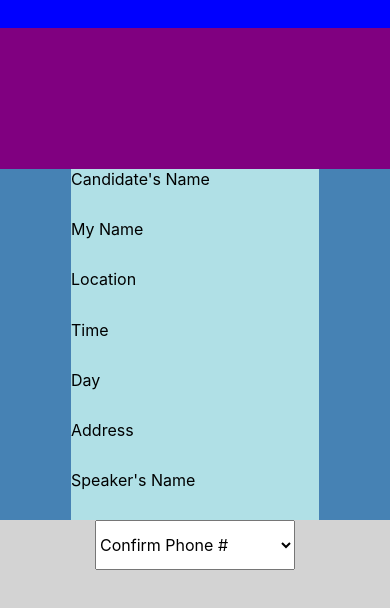
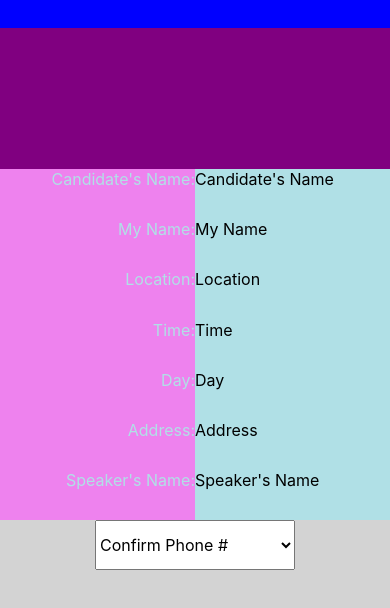
Before and after one commit to aejhyun/my-creation, a React Native app: screen / in a window 390 px wide. Shown: the top 608 px of the page. Built offline with nearby package versions, Linux system fonts and the light colour scheme.

Commit message:
Text Message Parameter buttons added.

```diff
--- a/App.js
+++ b/App.js
@@ -2,11 +2,10 @@ import React from 'react';
 import * as enums from './Enums.js'
 
 import { StyleSheet, Text, View } from 'react-native';
-import {TxtMsgParamView} from './TxtMsgParamView.js'
+import {TxtMsgParamTextInputs} from './TxtMsgParamView.js'
+import {TxtMsgParamButtons} from './TxtMsgParamButtons.js'
 import {TxtMsgTypePicker} from './TxtMsgTypePicker.js'
 import TxtMsgMaker from './TxtMsgMaker.js'
-
-
 
 export default class App extends React.Component {
 
@@ -52,11 +51,16 @@ export default class App extends React.Component {
 
 
       	<View style={styles.view3}>
-      		<TxtMsgParamView
+      			<TxtMsgParamButtons>
+
+      			</TxtMsgParamButtons>
+
+      			<TxtMsgParamTextInputs
       			onChangeText = {(text, paramType) => this.get(text, paramType)}
       			txtMsgType = {this.pickedTxtMsgType}
-      		>
-      		</TxtMsgParamView>
+      			>
+      			</TxtMsgParamTextInputs>
+
       	</View>
 
 
--- /dev/null
+++ b/CustomButton.js
@@ -0,0 +1,59 @@
+import * as React from 'react';
+import { View, Text, TextInput, TouchableOpacity, StyleSheet } from 'react-native';
+
+export class CustomButton extends React.Component {
+
+  constructor(props) {
+    super(props);
+    this.state = {
+      title: this.props.title,
+      textAlign: this.props.textAlign
+
+    }
+
+  }
+
+  render() {
+    return (
+
+      <View
+        style = {this.props.style}
+        opacity = {this.props.visible? 1 : 0}
+      >
+
+
+        <TouchableOpacity
+          style={styles.button}
+          disabled = {!this.props.visible}
+          onPress={() => {
+            this.props.onPress()
+          }}
+        >
+          <Text style={{color: 'powderblue', fontSize: 16, textAlign: this.state.textAlign }}>{this.state.title}</Text>
+        </TouchableOpacity>
+
+      </View>
+    )
+  }
+}
+
+export const styles = StyleSheet.create({
+  buttonContainer: {
+    flex: 1,
+    flexDirection: "row",
+    backgroundColor: 'violet',
+    justifyContent: 'center'
+
+  },
+
+  button: {
+    flex: 1,
+  },
+
+  text: {
+    color: 'powderblue',
+    fontSize: 16,
+    textAlign: 'right',
+  },
+
+});
--- /dev/null
+++ b/TxtMsgParamButtons.js
@@ -0,0 +1,124 @@
+import React from 'react';
+import * as enums from './Enums.js'
+
+import { StyleSheet, Text, View } from 'react-native';
+import {CustomButton} from './CustomButton.js'
+import VisibilityManager from './VisibilityManager.js'
+
+
+
+export class TxtMsgParamButtons extends React.Component {
+
+  constructor(props) {
+    super(props);
+    this.state = {
+    }
+
+    this.visibilityManager = new VisibilityManager()
+  }
+
+
+  setVisibility() {
+    this.visibilityManager.setVisibilityUsing(this.props.txtMsgType)
+  }
+
+  onChangeText(text, paramType) {
+    this.props.onChangeText(text, paramType)
+  }
+
+  render() {
+    return (
+          <View style = {styles.container}>
+
+            <CustomButton
+              style = {styles.buttonContainer}
+              visible = {this.visibilityManager.candidateName}
+              title = {enums.TxtMsgParamType.CANDIDATE_NAME + ":"}
+              textAlign = {"right"}
+              onPress = {() => {
+                // this.setModalVisible(true)
+              }}
+            />
+
+            <CustomButton
+              style = {styles.buttonContainer}
+              visible = {this.visibilityManager.myName}
+              title = {enums.TxtMsgParamType.MY_NAME + ":"}
+              textAlign = {"right"}
+              onPress = {() => {
+
+              }}
+            />
+
+            <CustomButton
+              style = {styles.buttonContainer}
+              visible = {this.visibilityManager.location}
+              title = {enums.TxtMsgParamType.LOCATION + ":"}
+              textAlign = {"right"}
+              onPress = {() => {
+
+              }}
+            />
+
+            <CustomButton
+              style = {styles.buttonContainer}
+              visible = {this.visibilityManager.time}
+              title = {enums.TxtMsgParamType.TIME + ":"}
+              textAlign = {"right"}
+              onPress = {() => {
+
+              }}
+            />
+
+            <CustomButton
+              style = {styles.buttonContainer}
+              visible = {this.visibilityManager.day}
+              title = {enums.TxtMsgParamType.DAY + ":"}
+              textAlign = {"right"}
+              onPress = {() => {
+
+              }}
+            />
+
+            <CustomButton
+              style = {styles.buttonContainer}
+              visible = {this.visibilityManager.address}
+              title = {enums.TxtMsgParamType.ADDRESS + ":"}
+              textAlign = {"right"}
+              onPress = {() => {
+
+              }}
+            />
+
+            <CustomButton
+              style = {styles.buttonContainer}
+              visible = {this.visibilityManager.speakerName}
+              title = {enums.TxtMsgParamType.SPEAKER_NAME + ":"}
+              textAlign = {"right"}
+              onPress = {() => {
+
+              }}
+            />
+
+          </View>
+    );
+  }
+}
+
+const styles = StyleSheet.create({
+  container: {
+    flex: 1,
+    alignItems: 'stretch',
+    flexDirection: "column",
+    backgroundColor: 'pink',
+    justifyContent: 'center'
+  },
+
+  buttonContainer: {
+    flex: 1,
+    flexDirection: "row",
+    backgroundColor: 'violet',
+    justifyContent: 'center'
+
+  },
+});
--- a/TxtMsgParamView.js
+++ b/TxtMsgParamView.js
@@ -7,26 +7,14 @@ import VisibilityManager from './VisibilityManager.js'
 import TxtMsgMaker from './TxtMsgMaker.js'
 
 
-
-
-export class TxtMsgParamView extends React.Component {
+export class TxtMsgParamTextInputs extends React.Component {
 
   constructor(props) {
     super(props);
     this.state = {
-
-
     }
 
     this.visibilityManager = new VisibilityManager()
-
-
-
-  }
-
-  asdf() {
-
-    return this.props.yo
   }
 
 
@@ -38,7 +26,6 @@ export class TxtMsgParamView extends React.Component {
   onChangeText(text, paramType) {
     this.props.onChangeText(text, paramType)
   }
-
 
   render() {
     return (
@@ -114,9 +101,10 @@ export class TxtMsgParamView extends React.Component {
 const styles = StyleSheet.create({
   container: {
     flex: 1,
-    backgroundColor: 'steelblue',
-    alignItems: 'center',
-    justifyContent: 'center',
+    alignItems: 'stretch',
+    flexDirection: "column",
+    backgroundColor: 'lightgreen',
+    justifyContent: 'center'
   },
 
   textInputContainer: {
```
Lines whose indentation alone changed are shown as unchanged.
